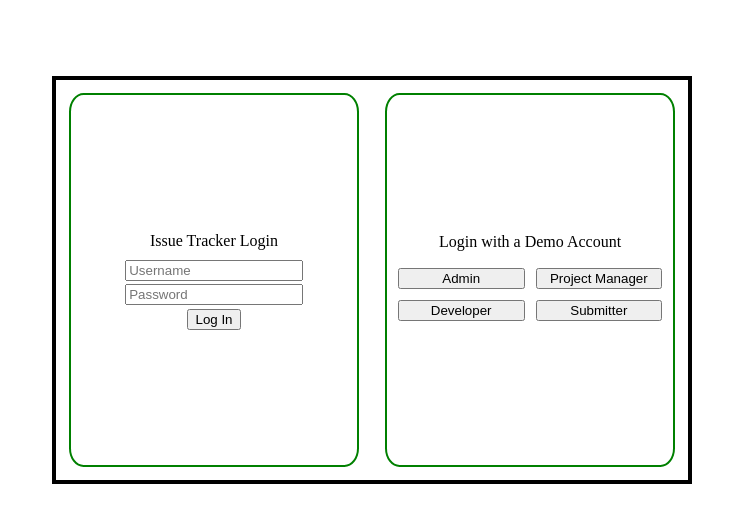
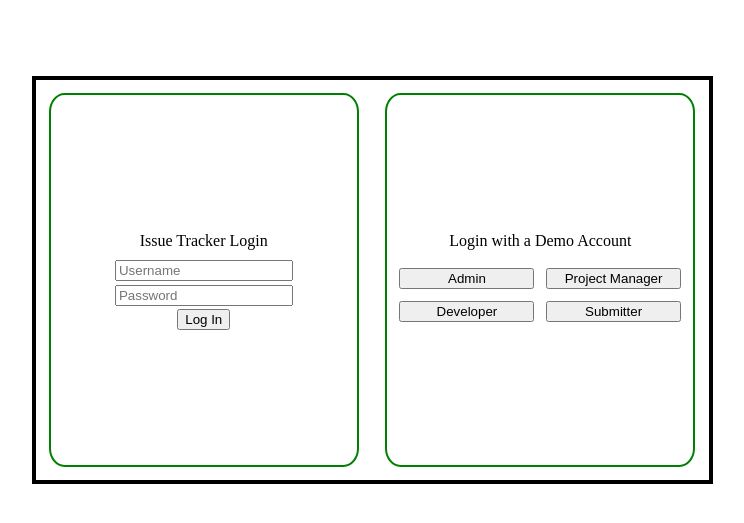
Before and after one commit to CameronDeweerd/IssueTracker, a Python web app: template .github/templates/login.html in a window 1280 px wide. Shown: the part 90-613 px from the top of the page, without its empty margins (268-1012 px from the left). Run offline with Jinja, Linux system fonts and the light colour scheme; the template is opened without the code that fills it, so the values that code supplies are empty.

Commit message:
more flex edits

```diff
--- a/.github/static/styles.css
+++ b/.github/static/styles.css
@@ -14,10 +14,12 @@ header {
 main {
     display: flex;
     border: 4px solid black;
-    width: 50%;
+    width:fit-content;
     height: 50vh;
     margin: auto;
     min-width: 400px;
+    justify-content: space-evenly;
+    flex-basis:auto;
 }
 .logincontainer {
     display: flex;
@@ -25,7 +27,7 @@ main {
     align-items: center;
     justify-content: center;
     border: 2px solid green;
-    width: 50%;
+    flex: 1;
     margin: 2%;
     border-radius: 5%;
 }
```
